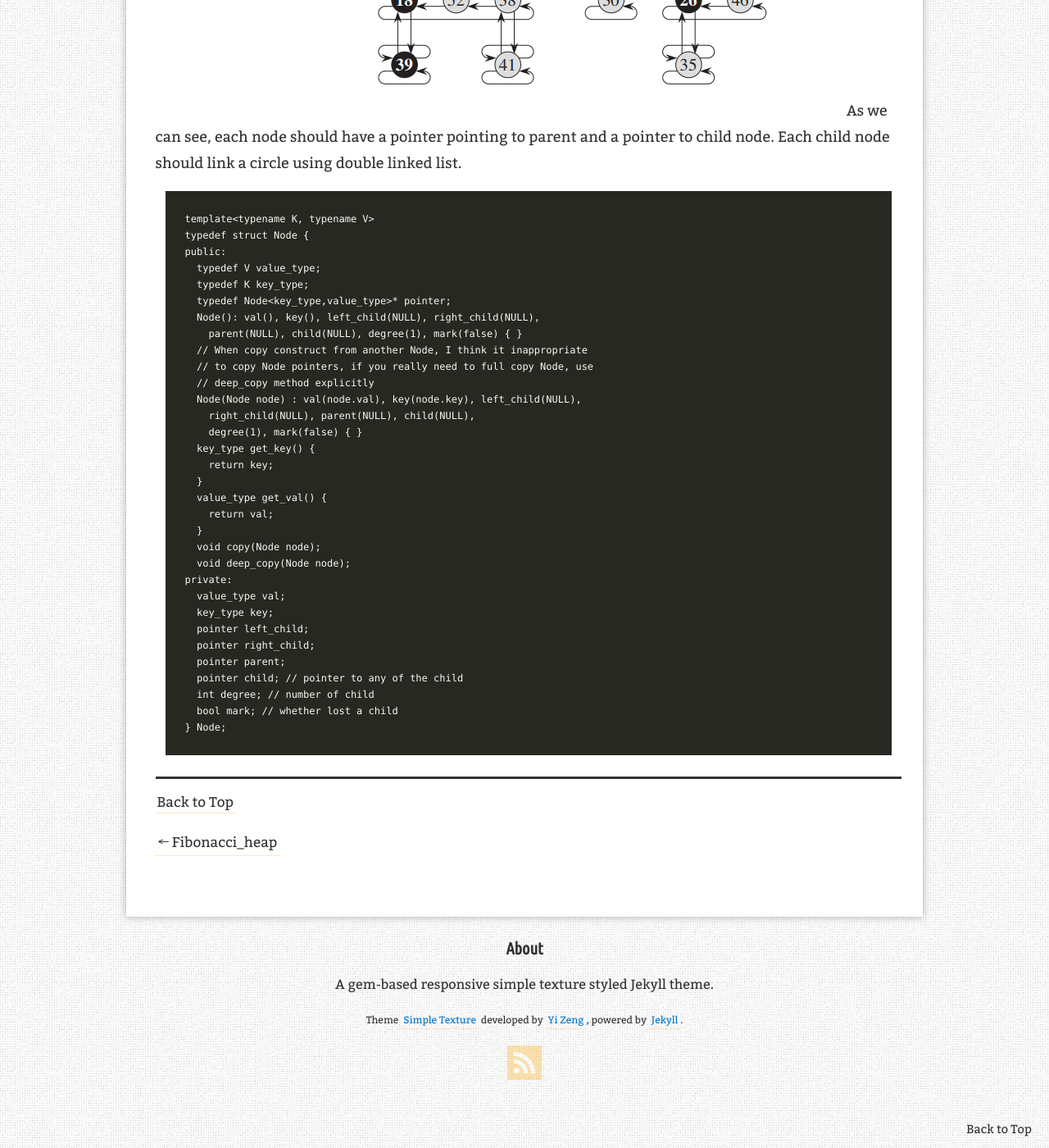
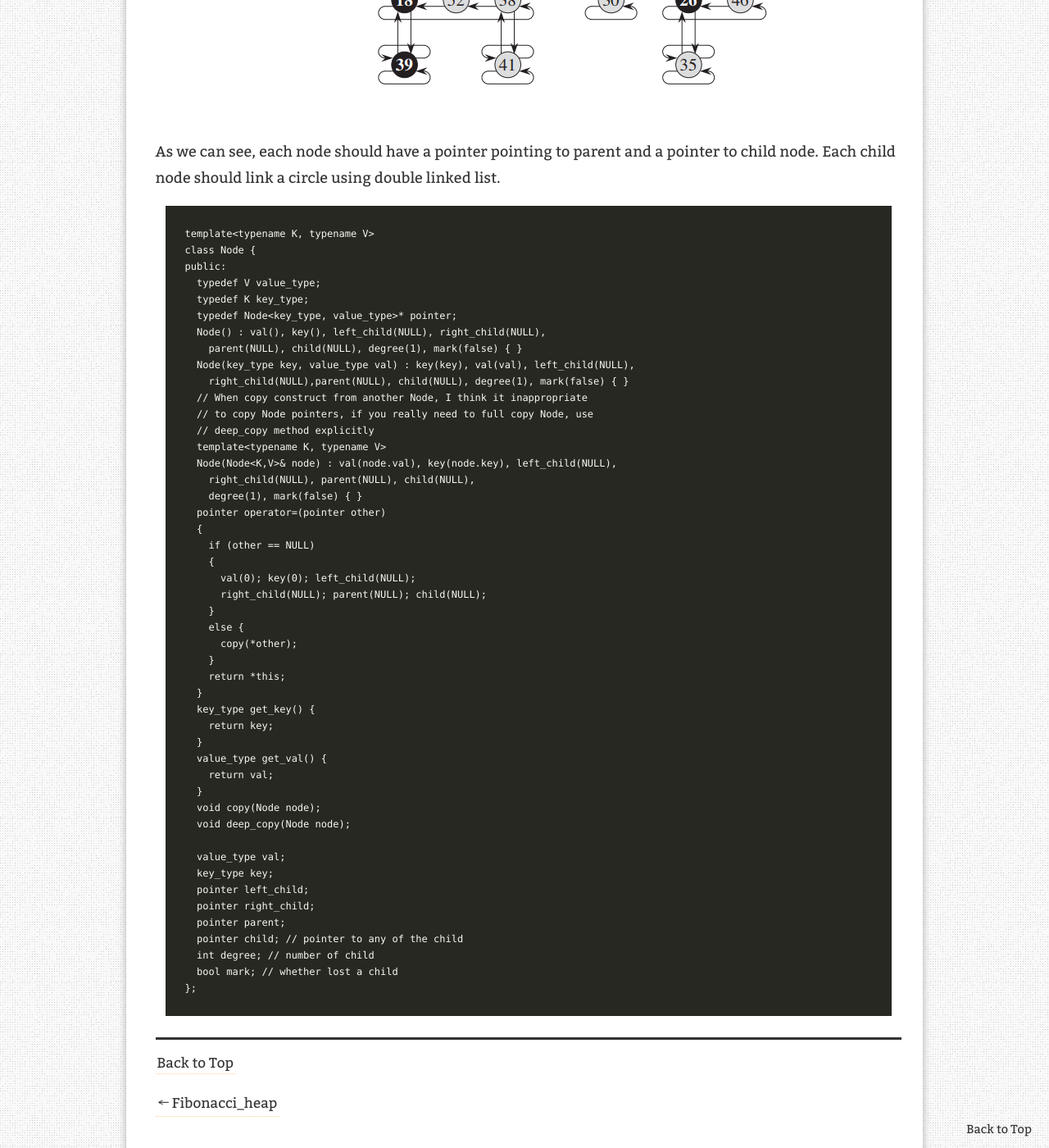
Before and after one commit to Aperjump/Aperjump.github.io, a Jekyll site: the page built from _posts/2018-01-25-Fibonacci_Heap.md, in a window 1280 px wide and 1400 px high, scrolled down 1402 px. Shown: the whole window at 82% size. Built offline with Jekyll 4.4.1, drawn with Linux system fonts in a browser that asks for light colours; nearby versions of some CDN libraries; comment, search, counter and statistics services are not loaded.

Commit message:
Fibonacci_heap

````diff
--- a/_posts/2018-01-25-Fibonacci_Heap.md
+++ b/_posts/2018-01-25-Fibonacci_Heap.md
@@ -26,23 +26,39 @@ Fibonacci heap supports following operations(min-heap):
 Fibonacci heap has a collection of min-heap ordered trees.
 
 ![Fibonacci1](https://raw.githubusercontent.com/Aperjump/Aperjump.github.io/master/_picture/2018-01-25-Fibonacci_Heap/Fibonacci1.PNG)
+
 As we can see, each node should have a pointer pointing to parent and a pointer to child node. Each child node should link a circle using double linked list.
 
 ```
 template<typename K, typename V>
-typedef struct Node {
+class Node {
 public:
   typedef V value_type;
   typedef K key_type;
-  typedef Node<key_type,value_type>* pointer;
-  Node(): val(), key(), left_child(NULL), right_child(NULL),
+  typedef Node<key_type, value_type>* pointer;
+  Node() : val(), key(), left_child(NULL), right_child(NULL),
     parent(NULL), child(NULL), degree(1), mark(false) { }
+  Node(key_type key, value_type val) : key(key), val(val), left_child(NULL),
+    right_child(NULL),parent(NULL), child(NULL), degree(1), mark(false) { }
   // When copy construct from another Node, I think it inappropriate
   // to copy Node pointers, if you really need to full copy Node, use
   // deep_copy method explicitly
-  Node(Node node) : val(node.val), key(node.key), left_child(NULL),
+  template<typename K, typename V>
+  Node(Node<K,V>& node) : val(node.val), key(node.key), left_child(NULL),
     right_child(NULL), parent(NULL), child(NULL),
     degree(1), mark(false) { }
+  pointer operator=(pointer other)
+  {
+    if (other == NULL)
+    {
+      val(0); key(0); left_child(NULL);
+      right_child(NULL); parent(NULL); child(NULL);
+    }
+    else {
+      copy(*other);
+    }
+    return *this;
+  }
   key_type get_key() {
     return key;
   }
@@ -51,7 +67,7 @@ public:
   }
   void copy(Node node);
   void deep_copy(Node node);
-private:
+
   value_type val;
   key_type key;
   pointer left_child;
````
Also changed, not shown: other parts of _posts/2018-01-25-Fibonacci_Heap.md (+1 -1 lines).
